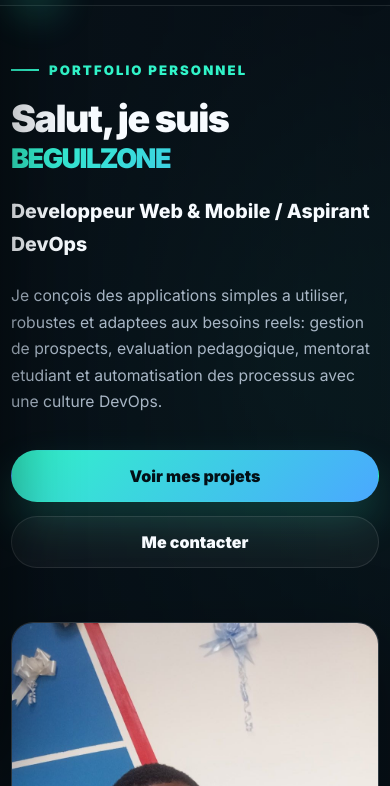
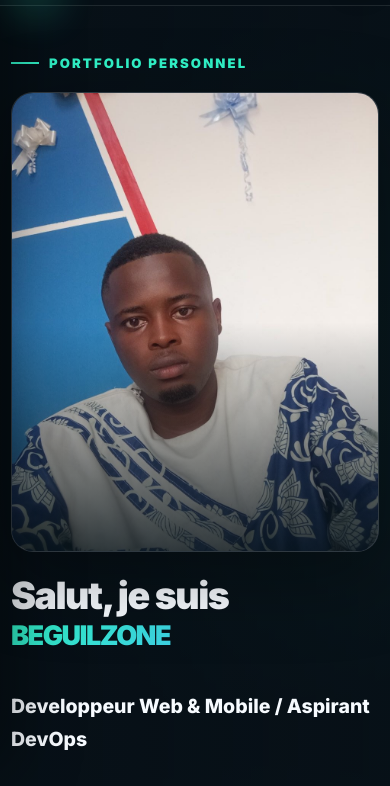
Before and after one commit to BEGUIL/Portfolio-BEGUILZONE, a plain HTML site: page index.html in a window 390 px wide. Shown: the part 58-844 px from the top of the page. Drawn offline with Linux system fonts and the light colour scheme.

Commit message:
arrangement de la photo de profile du portfolio

```diff
--- a/index.html
+++ b/index.html
@@ -1331,6 +1331,43 @@
 
             h1 {
                 font-size: clamp(2.8rem, 8vw, 5rem);
+            }
+        }
+
+        @media (max-width: 980px) {
+            .hero-grid {
+                gap: 18px;
+                align-items: start;
+            }
+
+            .hero-grid > .reveal:first-child {
+                display: contents;
+            }
+
+            .hero-grid > .reveal:first-child > .label {
+                grid-row: 1;
+                margin-bottom: 0;
+            }
+
+            .hero-grid > .portrait-card {
+                grid-row: 2;
+                margin-bottom: 8px;
+            }
+
+            .hero-grid > .reveal:first-child > h1 {
+                grid-row: 3;
+            }
+
+            .hero-grid > .reveal:first-child > .role {
+                grid-row: 4;
+            }
+
+            .hero-grid > .reveal:first-child > p {
+                grid-row: 5;
+            }
+
+            .hero-grid > .reveal:first-child > .actions {
+                grid-row: 6;
             }
         }
 
```
